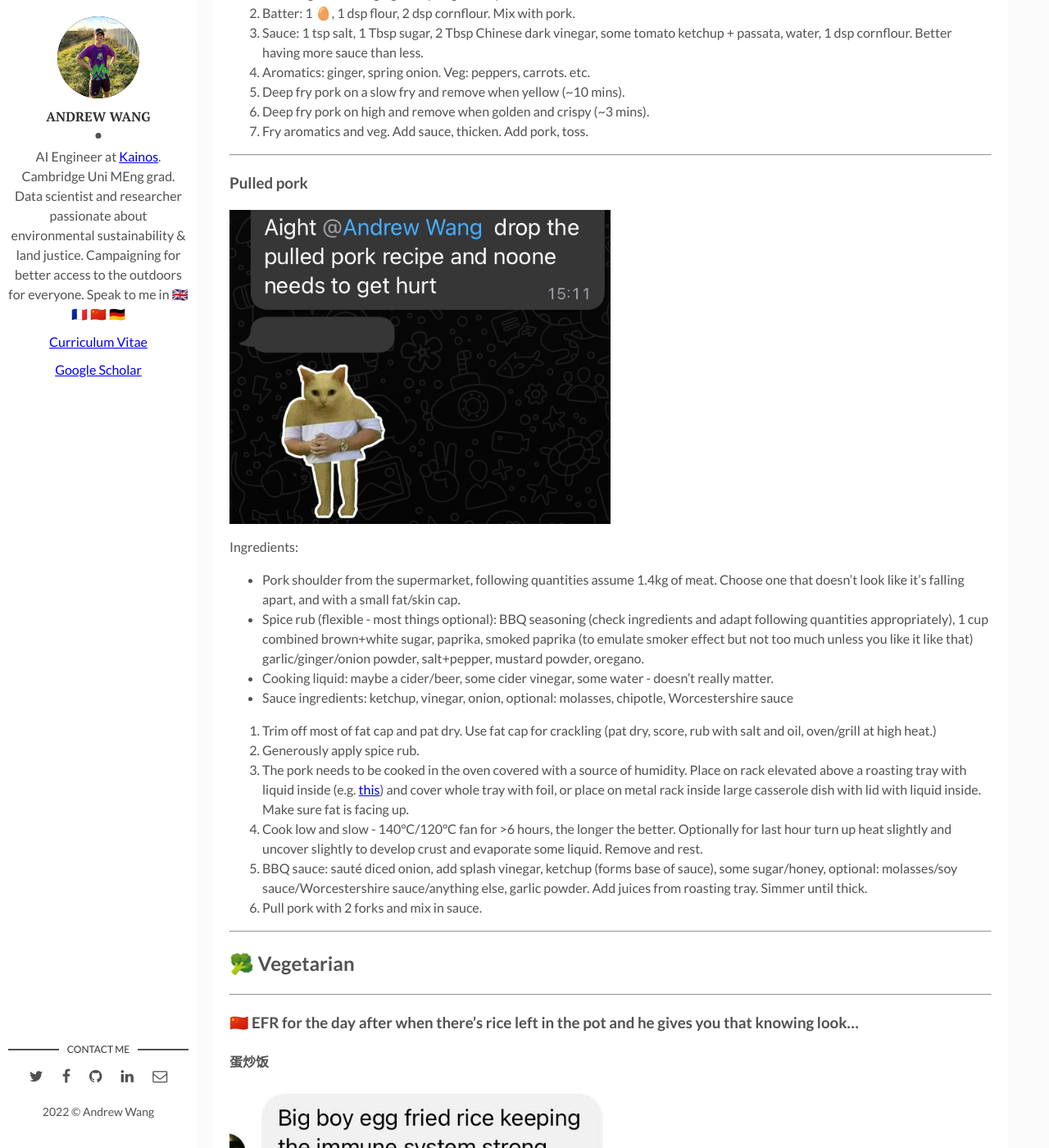
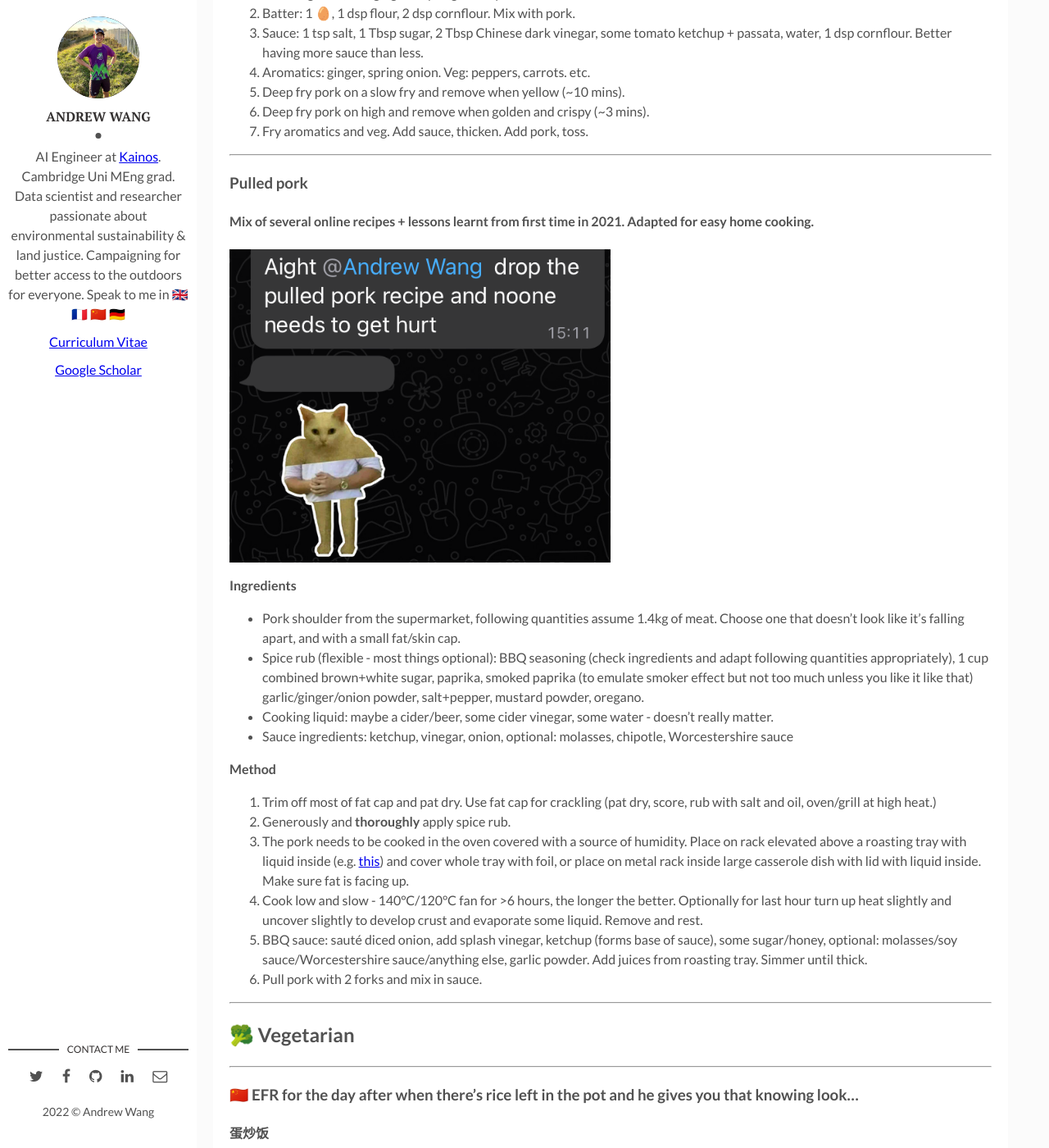
Before and after one commit to Andrewwango/andrewwango.github.io, a Jekyll site: the page built from _posts/2000-01-01-cooking.markdown, in a window 1280 px wide and 1400 px high, scrolled down 2584 px. Shown: the whole window at 82% size. Built offline with Jekyll 4.4.1, drawn with Linux system fonts in a browser that asks for light colours.

Commit message:
small details

```diff
--- a/_posts/2000-01-01-cooking.markdown
+++ b/_posts/2000-01-01-cooking.markdown
@@ -109,17 +109,21 @@ Grill on dry high-heat cast-iron pan for 5 mins per side, until cooked (inside=7
 ---
 
 ### Pulled pork <a id="pulled-pork"></a>
+#### Mix of several online recipes + lessons learnt from first time in 2021. Adapted for easy home cooking.
 <img src="{{site.baseurl}}/assets/img/cooking/pulled-pork.png" alt="drawing" width="50%"/>
 
-Ingredients:
+
+**Ingredients**
 
 - Pork shoulder from the supermarket, following quantities assume 1.4kg of meat. Choose one that doesn't look like it's falling apart, and with a small fat/skin cap.
 - Spice rub (flexible - most things optional): BBQ seasoning (check ingredients and adapt following quantities appropriately), 1 cup combined brown+white sugar, paprika, smoked paprika (to emulate smoker effect but not too much unless you like it like that) garlic/ginger/onion powder, salt+pepper, mustard powder, oregano.
 - Cooking liquid: maybe a cider/beer, some cider vinegar, some water - doesn't really matter.
 - Sauce ingredients: ketchup, vinegar, onion, optional: molasses, chipotle, Worcestershire sauce
 
+**Method**
+
 1. Trim off most of fat cap and pat dry. Use fat cap for crackling (pat dry, score, rub with salt and oil, oven/grill at high heat.)
-2. Generously apply spice rub.
+2. Generously and **thoroughly** apply spice rub.
 3. The pork needs to be cooked in the oven covered with a source of humidity. Place on rack elevated above a roasting tray with liquid inside (e.g. [this](https://www.ikea.com/gb/en/p/koncis-roasting-tin-with-grill-rack-stainless-steel-10099053/)) and cover whole tray with foil, or place on metal rack inside large casserole dish with lid with liquid inside. Make sure fat is facing up.
 4. Cook low and slow - 140°C/120°C fan for >6 hours, the longer the better. Optionally for last hour turn up heat slightly and uncover slightly to develop crust and evaporate some liquid. Remove and rest.
 5. BBQ sauce: sauté diced onion, add splash vinegar, ketchup (forms base of sauce), some sugar/honey, optional: molasses/soy sauce/Worcestershire sauce/anything else, garlic powder. Add juices from roasting tray. Simmer until thick.
```
